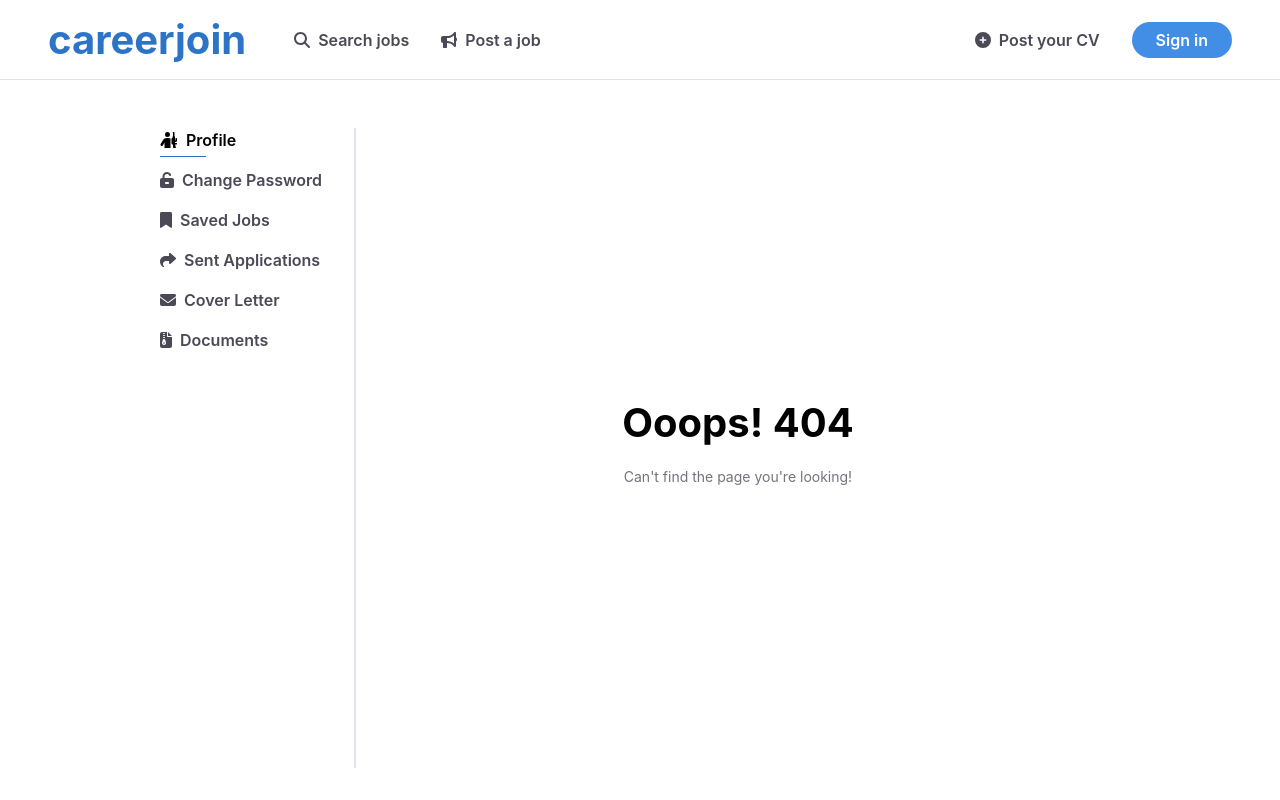
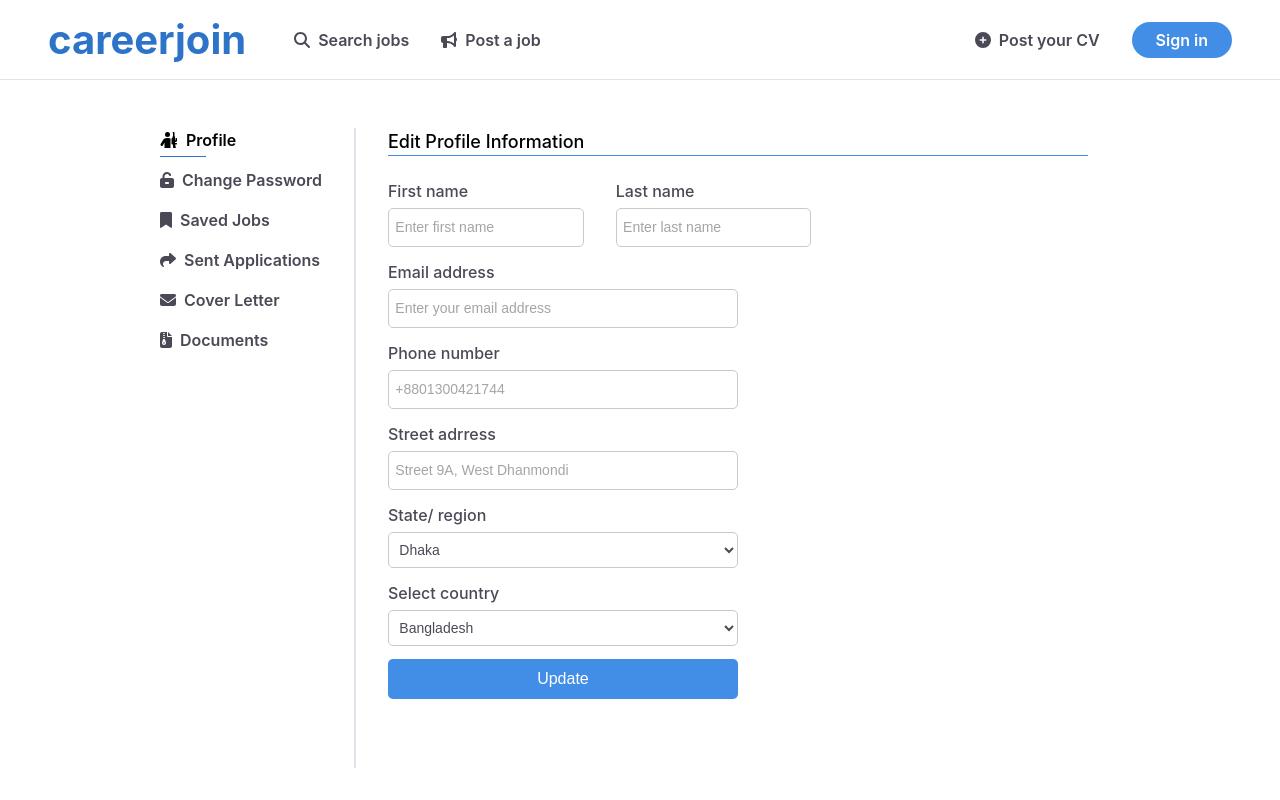
Before and after one commit to nchdatta/careerjoin, a React (Create React App) app: page /profile/edit-profile in a window 1280 px wide. Shown: the top 800 px of the page. Built offline with nearby package versions, Linux system fonts and the light colour scheme.

Commit message:
Edit profile page done

```diff
--- /dev/null
+++ b/src/components/DropDown.jsx
@@ -0,0 +1,15 @@
+import React from 'react';
+
+const DropDown = ({ name, label, data }) => {
+    console.log(data)
+    return (
+        <div className='input-group'>
+            <label htmlFor={name} className='input-label'>{label}</label>
+            <select name={name} id={name} className='input-field'>
+                {data.map((d, i) => <option key={i}>{d}</option>)}
+            </select>
+        </div>
+    );
+};
+
+export default DropDown;
--- a/src/components/TextField.jsx
+++ b/src/components/TextField.jsx
@@ -2,9 +2,9 @@ import React from 'react';
 
 const TextField = ({ name, label, placeholder }) => {
     return (
-        <div>
-            <label htmlFor={name}>{label}</label>
-            <input type="text" name={name} id={name} placeholder={placeholder || 'Enter your text'} />
+        <div className='input-group'>
+            <label htmlFor={name} className='input-label'>{label}</label>
+            <input type="text" name={name} id={name} placeholder={placeholder || 'Enter your text'} className='input-field' />
         </div>
     );
 };
--- a/src/pages/Dashboard/Dashboard.jsx
+++ b/src/pages/Dashboard/Dashboard.jsx
@@ -5,6 +5,7 @@ import Sidebar from './components/Sidebar';
 import ChangePassword from './pages/ChangePassword';
 import CoverLetter from './pages/CoverLetter';
 import Documents from './pages/Documents';
+import EditProfile from './pages/EditProfile';
 import Profile from './pages/Profile';
 import SavedJobs from './pages/SavedJobs';
 import SentApplications from './pages/SentApplications';
@@ -17,6 +18,7 @@ const Dashboard = () => {
                 <Routes>
                     <Route index element={<Profile />} />
                     <Route path='change-password' element={<ChangePassword />} />
+                    <Route path='edit-profile' element={<EditProfile />} />
                     <Route path='saved-jobs' element={<SavedJobs />} />
                     <Route path='applications' element={<SentApplications />} />
                     <Route path='cover-letter' element={<CoverLetter />} />
--- /dev/null
+++ b/src/pages/Dashboard/pages/EditProfile.jsx
@@ -0,0 +1,28 @@
+import React from 'react';
+import DropDown from '../../../components/DropDown';
+import TextField from '../../../components/TextField';
+import Title from '../components/Title';
+
+const EditProfile = () => {
+
+    return (
+        <div className='edit-profile'>
+            <Title title='Edit Profile Information' />
+            <form className='edit-form'>
+                <div className="full-name">
+                    <TextField name='firstname' label='First name' placeholder='Enter first name' />
+                    <TextField name='lastname' label='Last name' placeholder='Enter last name' />
+                </div>
+                <TextField name='email' label='Email address' placeholder='Enter your email address' />
+                <TextField name='phone' label='Phone number' placeholder='+8801300421744' />
+                <TextField name='street' label='Street adrress' placeholder='Street 9A, West Dhanmondi ' />
+                <DropDown name='state' label='State/ region' data={['Dhaka', 'Sylhet', 'Chottogram', 'Rajshahi', 'Rangpur', 'Barishal', 'Khulna']} />
+                <DropDown name='country' label='Select country' data={['Bangladesh', 'United States', 'India']} />
+
+                <button type='submit' className='btn-light'>Update</button>
+            </form>
+        </div>
+    );
+};
+
+export default EditProfile;
--- a/src/sass/index.scss
+++ b/src/sass/index.scss
@@ -756,10 +756,30 @@ main {
     }
 }
 
+
+
+// Change Password
 .change-password-form {
     width: 40%;
     @include flex(0, $dir: column, $align: stretch);
 }
+
+
+// Edit Profile
+.edit-profile {
+    .edit-form {
+        width: 50%;
+
+        .full-name {
+            @include flex;
+        }
+
+        .btn-light {
+            width: 100%;
+        }
+    }
+}
+
 
 
 
```
Also changed, not shown: src/components/EmailField.jsx (added, +12 -0 lines), src/sass/partials/_responsive.scss (+12 -0 lines), src/index.min.css.
